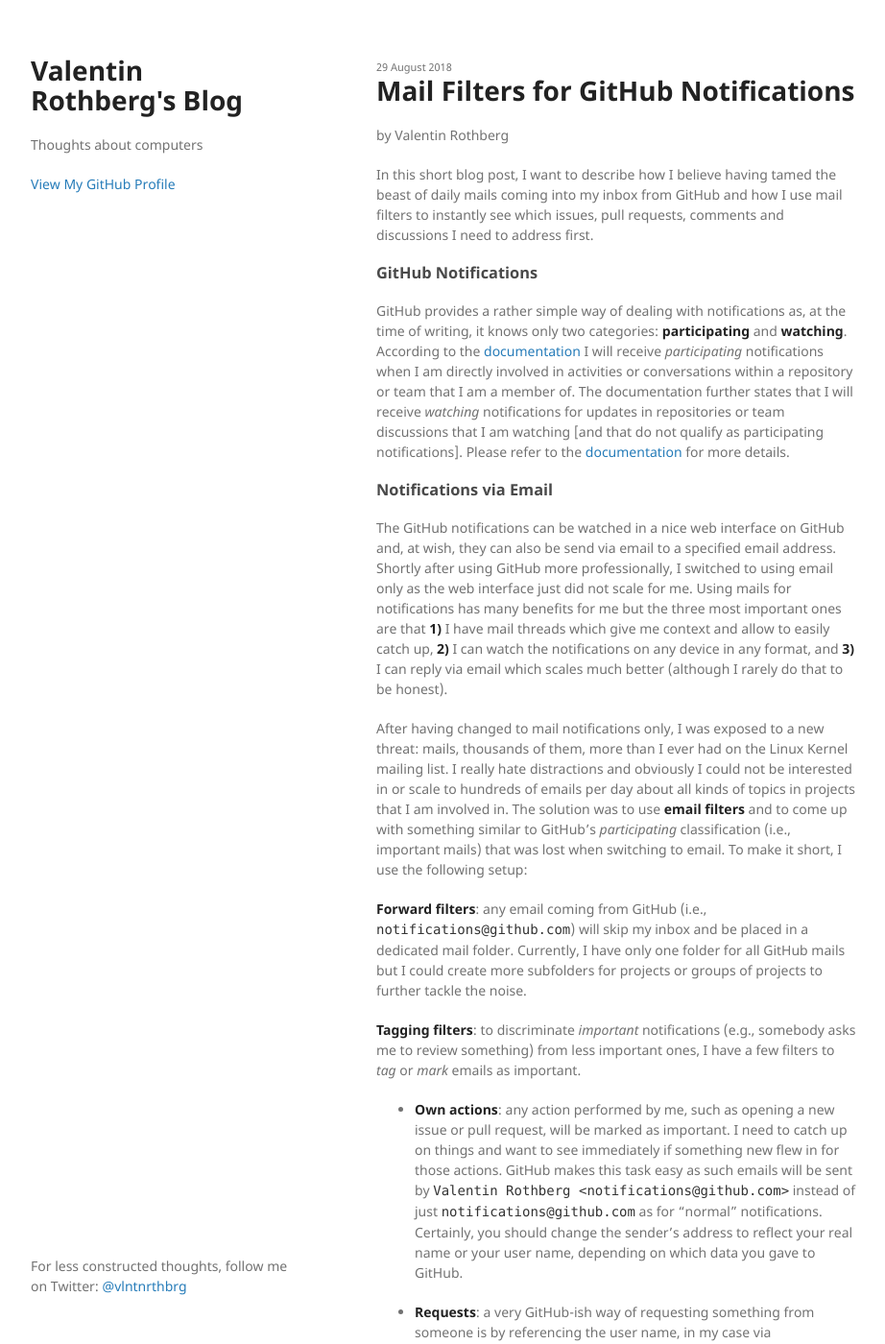
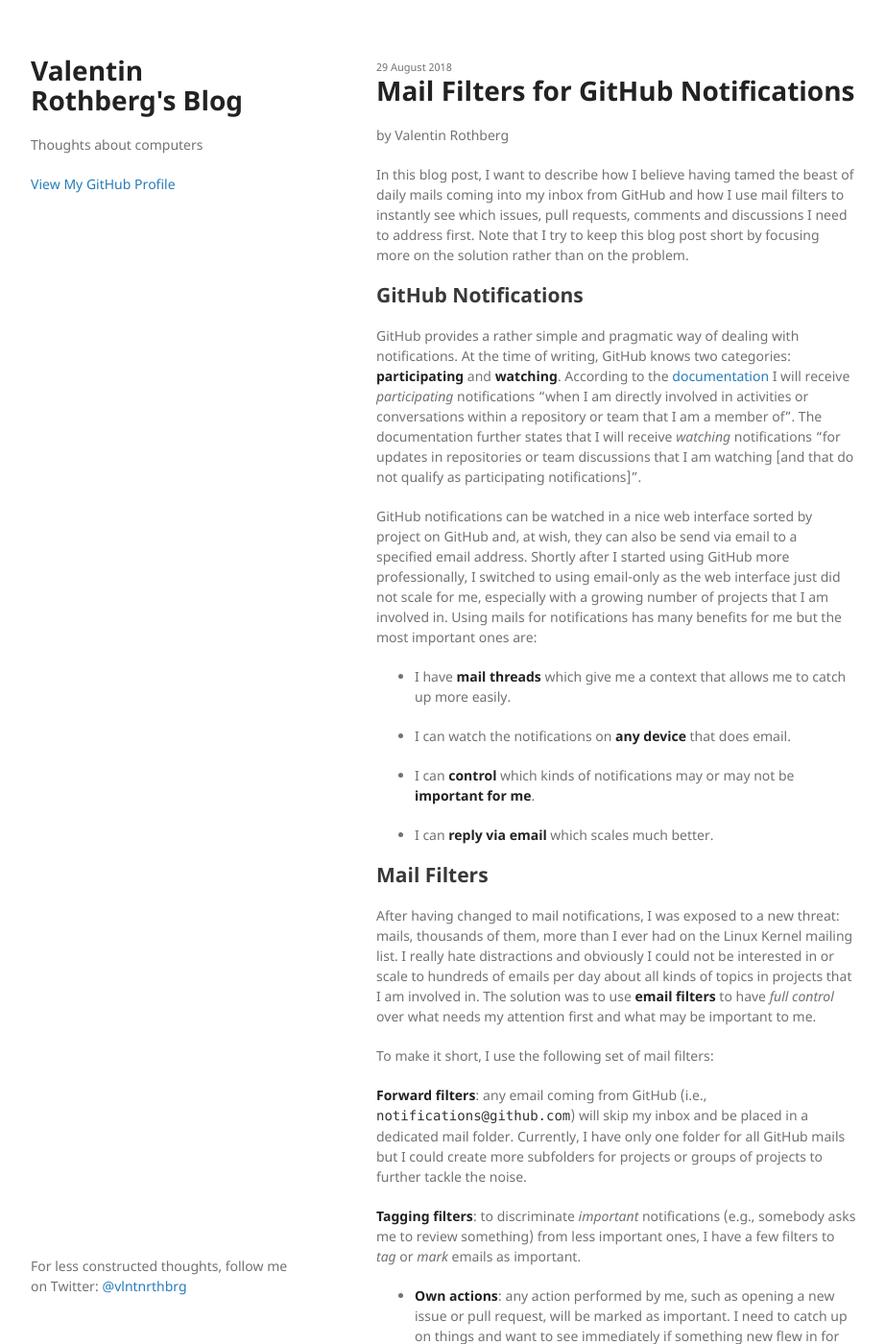
Before and after one commit to vrothberg/vrothberg.github.io, a Jekyll site: the page built from _posts/2018-08-29-mail-filters-for-github.markdown, in a window 1280 px wide and 1400 px high. Shown: the whole window at 96% size, without its empty margins (178-1100 px from the left). Built offline with Jekyll 4.4.1, drawn with Linux system fonts in a browser that asks for light colours; some of the changed text lies outside the part shown.

Commit message:
mail filters: follow-up fixes
Signed-off-by: Valentin Rothberg <vrothberg@suse.com>

````diff
--- a/_posts/2018-08-29-mail-filters-for-github.markdown
+++ b/_posts/2018-08-29-mail-filters-for-github.markdown
@@ -6,18 +6,27 @@
 tags: github mail email filters open source
 ---
 
-In this short blog post, I want to describe how I believe having tamed the beast of daily mails coming into my inbox from GitHub and how I use mail filters to instantly see which issues, pull requests, comments and discussions I need to address first.
+In this blog post, I want to describe how I believe having tamed the beast of daily mails coming into my inbox from GitHub and how I use mail filters to instantly see which issues, pull requests, comments and discussions I need to address first.  Note that I try to keep this blog post short by focusing more on the solution rather than on the problem.
 
-### GitHub Notifications
+## GitHub Notifications
 
-GitHub provides a rather simple way of dealing with notifications as, at the time of writing, it knows only two categories: **participating** and **watching**.  According to the [documentation](https://help.github.com/articles/about-notifications/) I will receive *participating* notifications when I am directly involved in activities or conversations within a repository or team that I am a member of.  The documentation further states that I will receive *watching* notifications for updates in repositories or team discussions that I am watching [and that do not qualify as participating notifications].  Please refer to the [documentation](https://help.github.com/articles/about-notifications/) for more details.
+GitHub provides a rather simple and pragmatic way of dealing with notifications.  At the time of writing, GitHub knows two categories: **participating** and **watching**.  According to the [documentation](https://help.github.com/articles/about-notifications/) I will receive *participating* notifications "when I am directly involved in activities or conversations within a repository or team that I am a member of".  The documentation further states that I will receive *watching* notifications "for updates in repositories or team discussions that I am watching [and that do not qualify as participating notifications]".
 
+GitHub notifications can be watched in a nice web interface sorted by project on GitHub and, at wish, they can also be send via email to a specified email address.  Shortly after I started using GitHub more professionally, I switched to using email-only as the web interface just did not scale for me, especially with a growing number of projects that I am involved in.  Using mails for notifications has many benefits for me but the most important ones are:
 
-### Notifications via Email
+  * I have **mail threads** which give me a context that allows me to catch up more easily.
 
-The GitHub notifications can be watched in a nice web interface on GitHub and, at wish, they can also be send via email to a specified email address.  Shortly after using GitHub more professionally, I switched to using email only as the web interface just did not scale for me.  Using mails for notifications has many benefits for me but the three most important ones are that **1)** I have mail threads which give me context and allow to easily catch up, **2)** I can watch the notifications on any device in any format, and **3)** I can reply via email which scales much better (although I rarely do that to be honest).
+  * I can watch the notifications on **any device** that does email.
 
-After having changed to mail notifications only, I was exposed to a new threat: mails, thousands of them, more than I ever had on the Linux Kernel mailing list.  I really hate distractions and obviously I could not be interested in or scale to hundreds of emails per day about all kinds of topics in projects that I am involved in. The solution was to use **email filters** and to come up with something similar to GitHub's *participating* classification (i.e., important mails) that was lost when switching to email. To make it short, I use the following setup:
+  * I can **control** which kinds of notifications may or may not be **important for me**.
+
+  * I can **reply via email** which scales much better.
+
+## Mail Filters
+
+After having changed to mail notifications, I was exposed to a new threat: mails, thousands of them, more than I ever had on the Linux Kernel mailing list.  I really hate distractions and obviously I could not be interested in or scale to hundreds of emails per day about all kinds of topics in projects that I am involved in. The solution was to use **email filters** to have *full control* over what needs my attention first and what may be important to me.
+
+To make it short, I use the following set of mail filters:
 
  **Forward filters**: any email coming from GitHub (i.e., `notifications@github.com`) will skip my inbox and be placed in a dedicated mail folder.  Currently, I have only one folder for all GitHub mails but I could create more subfolders for projects or groups of projects to further tackle the noise.
 
@@ -33,4 +42,4 @@
 List-Archive: https://github.com/lovely/project
 ```
 
-And that's all I do keep my sanity in this context.  To some readers this may sound simple or like a rather trivial or obvious solution, and if that's the case, I consider you to be one of the few people in the wild that use mail filters (for GitHub).  I have seen many people struggling with GitHub notifications and mails in general, and I intend this blog post to be some source of inspiration for how the beast can be tamed. Certainly, there is lots of space for improvement in my described setup but it is currently working for me.  It seems to make me scale well across many projects with hundreds of GitHub notifications per day.
+And that's all I do to keep my sanity in this context.  To some readers this may sound simple or like a rather trivial or obvious solution, and if that's the case, I consider you to be one of the few people in the wild that use mail filters (for GitHub).  I have seen many people struggling with GitHub notifications and mails in general, and I intend this blog post to be some source of inspiration for how the beast can be tamed. Certainly, there is lots of space for improvement in my described setup but it is currently working for me.  It seems to make me scale well across many projects with hundreds of GitHub notifications per day.
````
